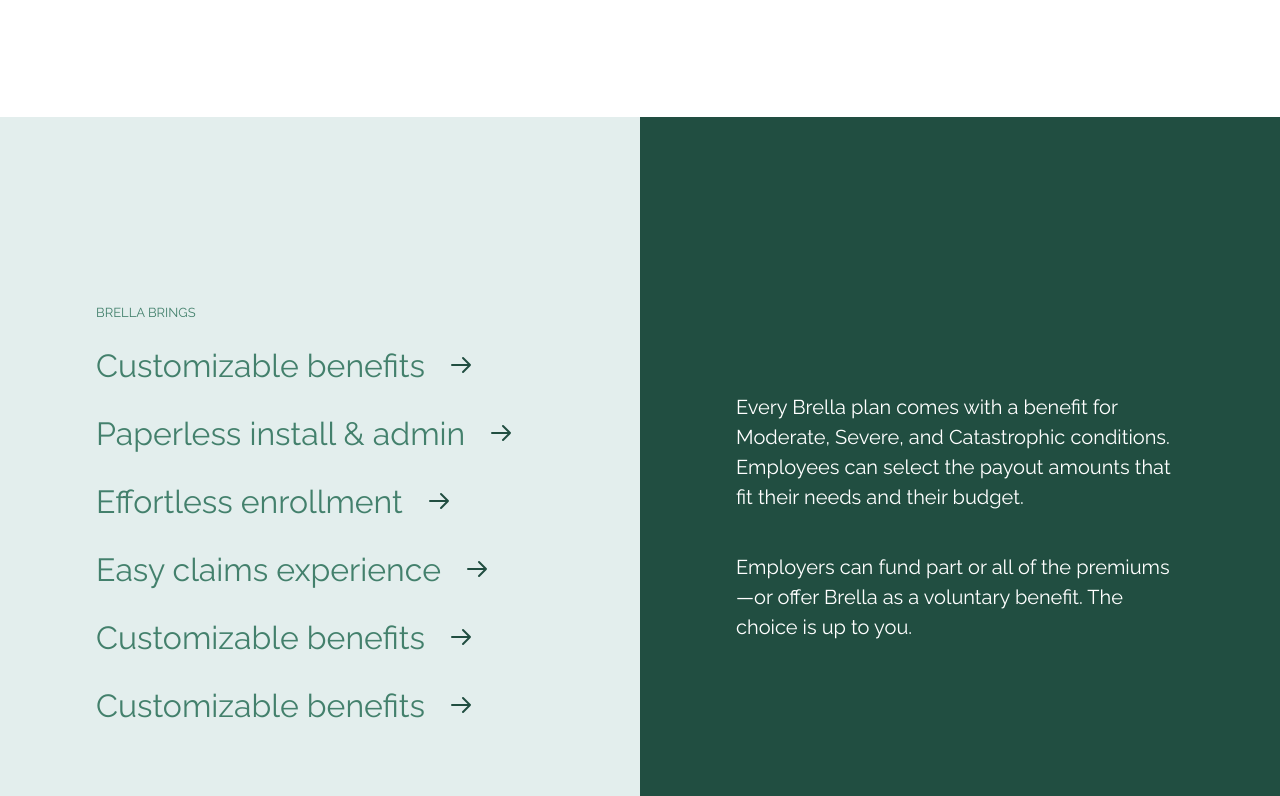
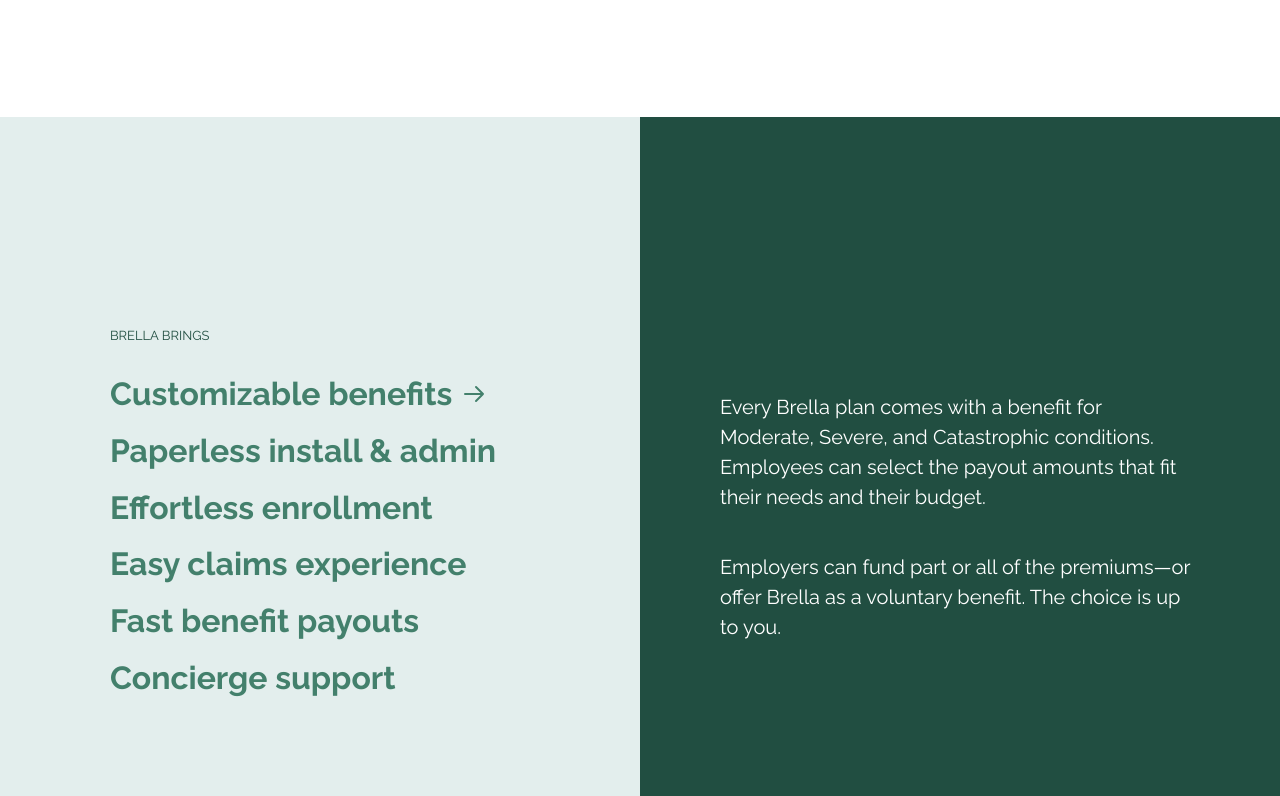
Before and after one commit to Borozan-Evghenii/Brella, a plain HTML site: page index.html in a window 1280 px wide. Shown: the part 1584-2380 px from the top of the page. Drawn offline with nearby package versions, Linux system fonts and the light colour scheme.

Commit message:
Thirt commit
*ADD Tabs

```diff
--- a/index.html
+++ b/index.html
@@ -143,13 +143,13 @@
     </section>
 
     <section class="section services">
-      <div class="services-container serv-container">
-        <div class="services-list">
-          <p class="descriptor">brella brings</p>
-          <ul class="services-list-container">
-            <li class="services-list__item">
-              <a href="#">Customizable benefits</a>
+      <div class="services-list services-container">
+        <div class="services-list__container flex">
+          <p class="descriptor">BRELLA BRINGS</p>
+          <button class="services-list__item services-active-item">
+            Customizable benefits
             <svg
+              class="services-list__arrow"
               xmlns="http://www.w3.org/2000/svg"
               class="h-6 w-6"
               fill="none"
@@ -163,10 +163,11 @@
                 d="M14 5l7 7m0 0l-7 7m7-7H3"
               />
             </svg>
-            </li>
-            <li class="services-list__item">
-              <a href="#">Paperless install & admin</a>
+          </button>
+          <button class="services-list__item">
+            Paperless install & admin
             <svg
+              class="services-list__arrow"
               xmlns="http://www.w3.org/2000/svg"
               class="h-6 w-6"
               fill="none"
@@ -180,10 +181,11 @@
                 d="M14 5l7 7m0 0l-7 7m7-7H3"
               />
             </svg>
-            </li>
-            <li class="services-list__item">
-              <a href="#">Effortless enrollment</a>
+          </button>
+          <button class="services-list__item">
+            Effortless enrollment
             <svg
+              class="services-list__arrow"
               xmlns="http://www.w3.org/2000/svg"
               class="h-6 w-6"
               fill="none"
@@ -197,10 +199,11 @@
                 d="M14 5l7 7m0 0l-7 7m7-7H3"
               />
             </svg>
-            </li>
-            <li class="services-list__item">
-              <a href="#">Easy claims experience</a>
+          </button>
+          <button class="services-list__item">
+            Easy claims experience
             <svg
+              class="services-list__arrow"
               xmlns="http://www.w3.org/2000/svg"
               class="h-6 w-6"
               fill="none"
@@ -214,10 +217,11 @@
                 d="M14 5l7 7m0 0l-7 7m7-7H3"
               />
             </svg>
-            </li>
-            <li class="services-list__item">
-              <a href="#">Customizable benefits</a>
+          </button>
+          <button class="services-list__item">
+            Fast benefit payouts
             <svg
+              class="services-list__arrow"
               xmlns="http://www.w3.org/2000/svg"
               class="h-6 w-6"
               fill="none"
@@ -231,10 +235,11 @@
                 d="M14 5l7 7m0 0l-7 7m7-7H3"
               />
             </svg>
-            </li>
-            <li class="services-list__item">
-              <a href="#">Customizable benefits</a>
+          </button>
+          <button class="services-list__item">
+            Concierge support
             <svg
+              class="services-list__arrow"
               xmlns="http://www.w3.org/2000/svg"
               class="h-6 w-6"
               fill="none"
@@ -248,13 +253,32 @@
                 d="M14 5l7 7m0 0l-7 7m7-7H3"
               />
             </svg>
-            </li>
-          </ul>
+          </button>
         </div>
       </div>
-      <div class="descr-container serv-container">
-        <div class="text-container">
-          <p class="services-descr">
+      <div class="services-description services-container">
+        <div class="services-description__content services-description-active">
+          <p class="services-description__text">
+            Every Brella plan comes with a benefit for Moderate, Severe, and
+            Catastrophic conditions. Employees can select the payout amounts
+            that fit their needs and their budget.
+            <span class="delimiter"></span>
+            Employers can fund part or all of the premiums—or offer Brella as a
+            voluntary benefit. The choice is up to you.
+          </p>
+        </div>
+        <div class="services-description__content">
+          <p class="services-description__text">
+            Every Brella plan comes with a benefit for Moderate, Severe, and
+            Catastrophic conditions. Employees can select the payout amounts
+            that fit their needs and their budget.
+            <span class="delimiter"></span>
+            Employers can fund part or all of the premiums—or offer Brella as a
+            voluntary benefit. The choice is up to you.
+          </p>
+        </div>
+        <div class="services-description__content">
+          <p class="services-description__text">
             Every Brella plan comes with a benefit for Moderate, Severe, and
             Catastrophic conditions. Employees can select the payout amounts
             that fit their needs and their budget.
@@ -269,5 +293,6 @@
     <section class="our-plan section">
       <div class="container our-plan__container"></div>
     </section>
+    <script src="./main.js"></script>
   </body>
 </html>
--- /dev/null
+++ b/main.js
@@ -0,0 +1,9 @@
+// Tabs for services section
+const servicesButtons = document.querySelectorAll(".services-list__item");
+const servicesContent = document.querySelectorAll(
+  ".services-description__content"
+);
+
+servicesButtons.addEventListener("click", (element) => {
+  console.log(element);
+});
--- a/main.scss
+++ b/main.scss
@@ -261,7 +261,7 @@
 
 //services
 
-.serv-container {
+.services-container {
   display: flex;
   width: 50%;
   height: 100vh;
@@ -269,58 +269,71 @@
   align-items: center;
 }
 
-.services-container {
-  background-color: #e3eeed;
-  color: $accent-light;
-}
-
 .services {
   display: flex;
   svg {
     width: 24px;
-    color: $accent;
   }
-}
-
-.services-list {
-  width: 70%;
-}
-
-.services-list-container {
-  display: flex;
-  flex-direction: column;
-  gap: 20px;
-  a {
-    font-size: 2rem;
-    margin-right: 0.625em;
-    color: $accent-light;
-    text-decoration: none;
-    transition: all 0.2s ease-in-out;
-    &:hover {
-      font-weight: 700;
-    }
-  }
-}
-
-.descr-container {
-  color: $white;
-  align-items: center;
-  justify-content: center;
-  background-color: $accent;
 }
 
 .descriptor {
   text-transform: uppercase;
+  display: inline-block;
   font-size: 0.813rem;
   margin-bottom: 1.538em;
-}
-
-.text-container {
-  width: 70%;
-  font-size: 1.25rem;
 }
 
 .delimiter {
   display: block;
   margin-top: 40px;
 }
+
+.services-list {
+  background-color: #e3eeed;
+  &__container {
+    flex-direction: column;
+    align-items: flex-start;
+  }
+  &__item {
+    display: flex;
+    align-items: center;
+    font-size: 2rem;
+    margin: 0.313em 0;
+    padding: 0;
+    gap: 10px;
+    background-color: transparent;
+    color: $accent-light;
+    font-weight: 700;
+    border: none;
+    &:hover {
+      cursor: pointer;
+      color: $accent;
+    }
+  }
+  .services-list__arrow {
+    color: transparent;
+    transition: fill 0.2s ease-in-out;
+  }
+}
+
+.services-active-item {
+  .services-list__arrow {
+    color: $accent-light;
+  }
+}
+
+.services-description {
+  background-color: $accent;
+  color: $white;
+  &__content {
+    max-width: 480px;
+    display: none;
+  }
+  &__text {
+    font-size: 1.25rem;
+  }
+}
+
+.services-description-active {
+  display: block;
+}
```
Also changed, not shown: main.css, 1 other file. Lines whose indentation alone changed are shown as unchanged.
